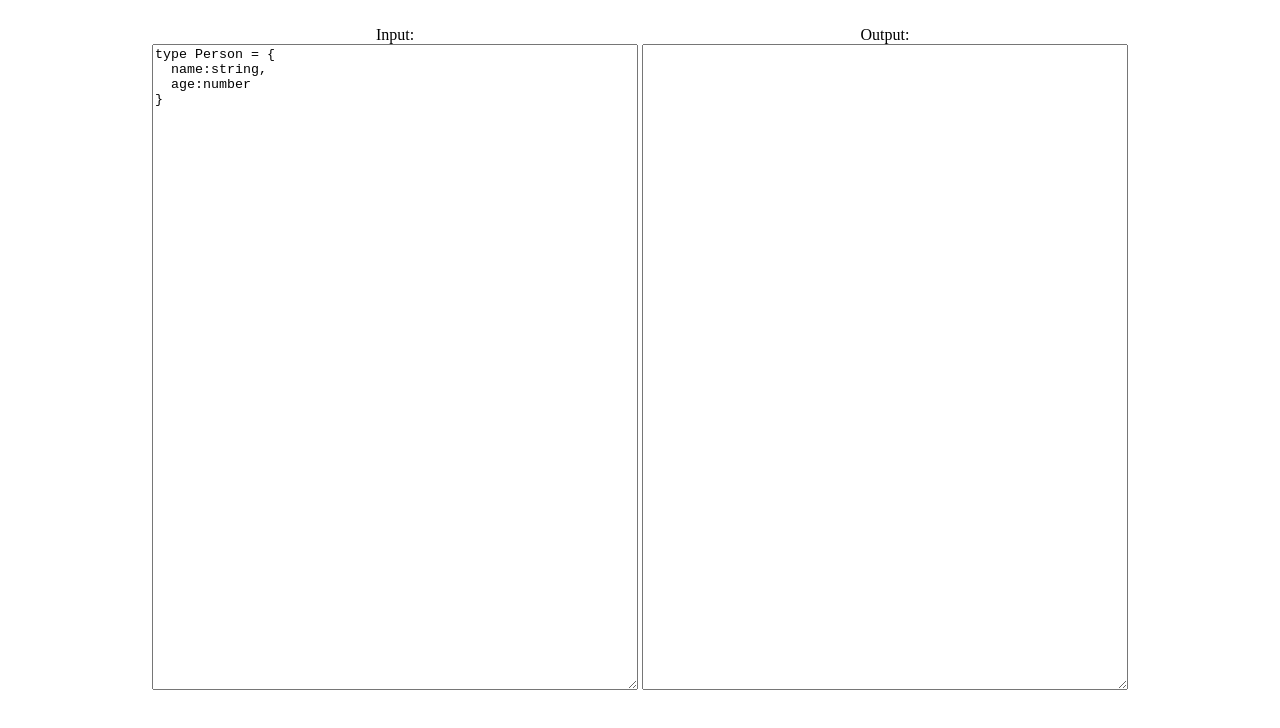
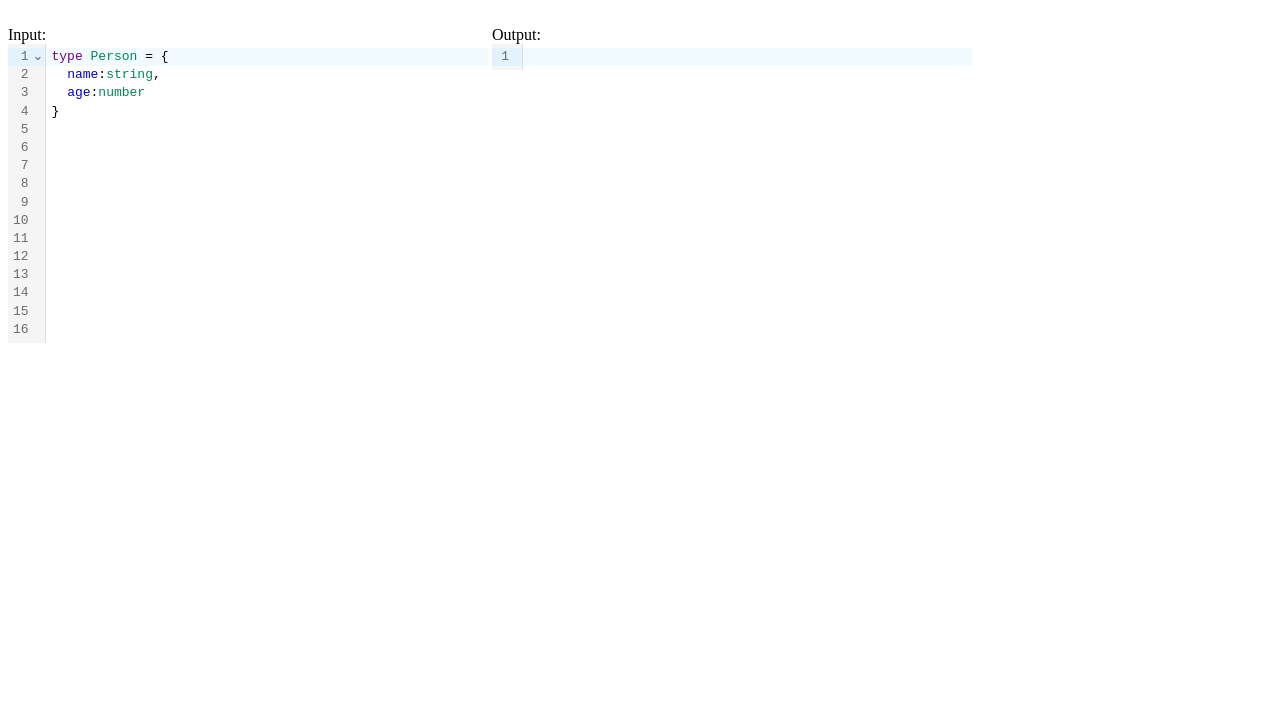
Before and after one commit to JohnTing/typescript-to-json-schema, a website built with Parcel: page src/index.html in a window 1280 px wide. Built offline with nearby package versions, Linux system fonts and the light colour scheme; what typescript-json-schema would draw is missing.

Commit message:
codemirror

```diff
--- a/package.json
+++ b/package.json
@@ -9,6 +9,8 @@
     "deploy": "gh-pages -d dist"
   },
   "dependencies": {
+    "@codemirror/lang-javascript": "^6.1.2",
+    "codemirror": "^6.0.1",
     "gh-pages": "^4.0.0",
     "rimraf": "^3.0.2",
     "typescript": "^4.9.4",
--- a/src/index.html
+++ b/src/index.html
@@ -6,14 +6,24 @@
     <script src="index.ts" type="module"></script>
 </head>
 
-<body style="text-align:center;">
+<style>
+    .cm-content, .cm-gutter { min-height: 240px; }
+</style>
+
+<body>
     <br>
 
-    <div style="display:inline-block;">Input:<br />
+
+
+    <div id="inputBox" style="display:inline-block; width: 480px;">Input:<br />
+        <!--
         <textarea id="inputText" style="width: 480px;height: 640px;"></textarea>
+        -->
     </div>
-    <div style="display:inline-block;">Output:<br />
+    <div id="outputBox" style="display:inline-block; width: 480px;">Output:<br />
+         <!--
         <textarea id="outputText" style="width: 480px;height: 640px;"></textarea>
+        -->
     </div>
 </body>
 
--- a/src/index.ts
+++ b/src/index.ts
@@ -1,5 +1,28 @@
 import * as ts from "typescript-json-schema/node_modules/typescript";
 import * as TJS from "typescript-json-schema";
+
+
+import {EditorView, basicSetup} from "codemirror"
+import {javascript, typescriptLanguage} from "@codemirror/lang-javascript"
+
+const editorUpdate = EditorView.updateListener.of(function(e) {
+  if(e.docChanged) {
+    onchange(e.state.doc.toJSON().join("\n"));
+  }
+});
+
+let editor = new EditorView({
+  doc:"\n\n\n\n\n\n\n\n\n\n\n\n",
+  extensions: [basicSetup, javascript({typescript:true}), editorUpdate],
+  parent: document.getElementById("inputBox") as HTMLElement,
+})
+
+
+let outputEditor = new EditorView({
+  extensions: [basicSetup, javascript({typescript:true})],
+  parent: document.getElementById("outputBox") as HTMLElement,
+
+})
 
 function getProgramForText(text: string) {
   const dummyFilePath = "/Dummy.ts";
@@ -47,21 +70,20 @@ function text2JsonSchema(text: string) {
       result.push(generator.getSchemaForSymbol(value.name));
     });
   } else {
+    alert("buildGenerator fail");
     console.error("buildGenerator fail");
   }
 
   return result;
 }
 
-const inputText = document.getElementById("inputText") as HTMLTextAreaElement
-const outputText = document.getElementById("outputText") as HTMLTextAreaElement
+function onchange(text: string) {
+  const result = text2JsonSchema(text + "");
+  console.log(result);
+  const newtext = result.map(v => JSON.stringify(v, null, "    ")).join("\n");
+  outputEditor.dispatch({changes: {from:0, to: outputEditor.state.doc.toString().length, insert: newtext}});
+}
 
-inputText.oninput = (event) => {
-  const result = text2JsonSchema(inputText.value + "");
-  console.log(result);
-  outputText.value = result.map(v =>  JSON.stringify(v, null, "    ")).join("\n");
-};
-
-inputText.textContent = "type Person = {\n  name:string,\n  age:number\n}";
-const result = text2JsonSchema(inputText.value + "");
-outputText.value = result.map(v =>  JSON.stringify(v, null, "    ")).join("\n");
+editor.dispatch({
+  changes: {from: 0, insert: "type Person = {\n  name:string,\n  age:number\n}"}
+})
```
Also changed, not shown: 1 other file.
